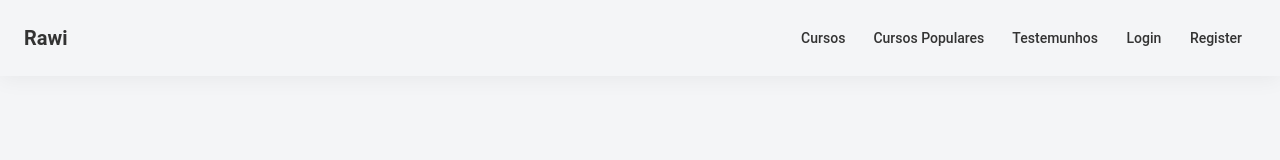
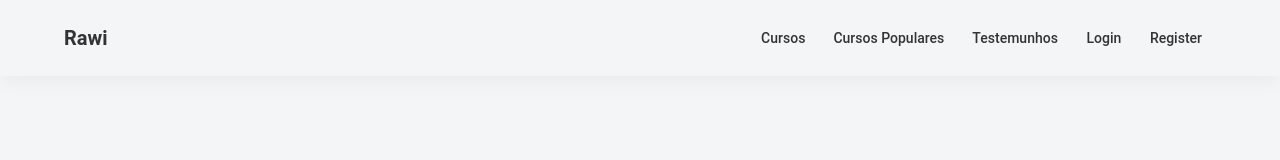
Before and after one commit to jeancarloslima/plataforma-de-cursos, a React (Vite) app: page / in a window 1280 px wide. Shown: the top 160 px of the page. Built offline with nearby package versions, Linux system fonts and the light colour scheme.

Commit message:
Ajustando espaçamento do header

```diff
--- a/src/Components/Header/index.jsx
+++ b/src/Components/Header/index.jsx
@@ -25,9 +25,16 @@ export default function Header() {
 
   return (
     <>
-      <AppBar position="sticky" elevation={0}>
-        <Toolbar sx={{ paddingRight: 0 }}>
-          <Typography variant="h6" component="div" sx={{ flexGrow: 1, fontWeight: '700' }}>
+      <AppBar
+        position="sticky"
+        elevation={0}
+        sx={{ display: "flex" }}
+      >
+        <Box sx={{ width: "100%", maxWidth: "1200px", margin: "0 auto" }}>
+          <Toolbar
+            sx={{ justifyContent: { md: "space-between" }, paddingRight: 0 }}
+          >
+            <Typography variant="h6" component="div" sx={{ fontWeight: "700" }}>
               Rawi
             </Typography>
 
@@ -42,7 +49,7 @@ export default function Header() {
               <MenuIcon />
             </IconButton>
 
-          <Box sx={{ display: { xs: "none", md: "flex" }, }}>
+            <Box sx={{ display: { xs: "none", md: "flex" } }}>
               {itemsMenu.map((text) => (
                 <Button key={text} sx={{ color: "#333333" }}>
                   {text}
@@ -52,6 +59,7 @@ export default function Header() {
               <Button sx={{ color: "#333333" }}>Register</Button>
             </Box>
           </Toolbar>
+        </Box>
       </AppBar>
 
       <Drawer
@@ -69,7 +77,12 @@ export default function Header() {
             {itemsMenu.map((text) => (
               <ListItem key={text} disablePadding>
                 <ListItemButton>
-                  <ListItemText primary={text} slotProps={{ primary: { color: "primary", sx: { fontWeight: '700' } } } } />
+                  <ListItemText
+                    primary={text}
+                    slotProps={{
+                      primary: { color: "primary", sx: { fontWeight: "700" } },
+                    }}
+                  />
                 </ListItemButton>
               </ListItem>
             ))}
```
Lines whose indentation alone changed are shown as unchanged.
